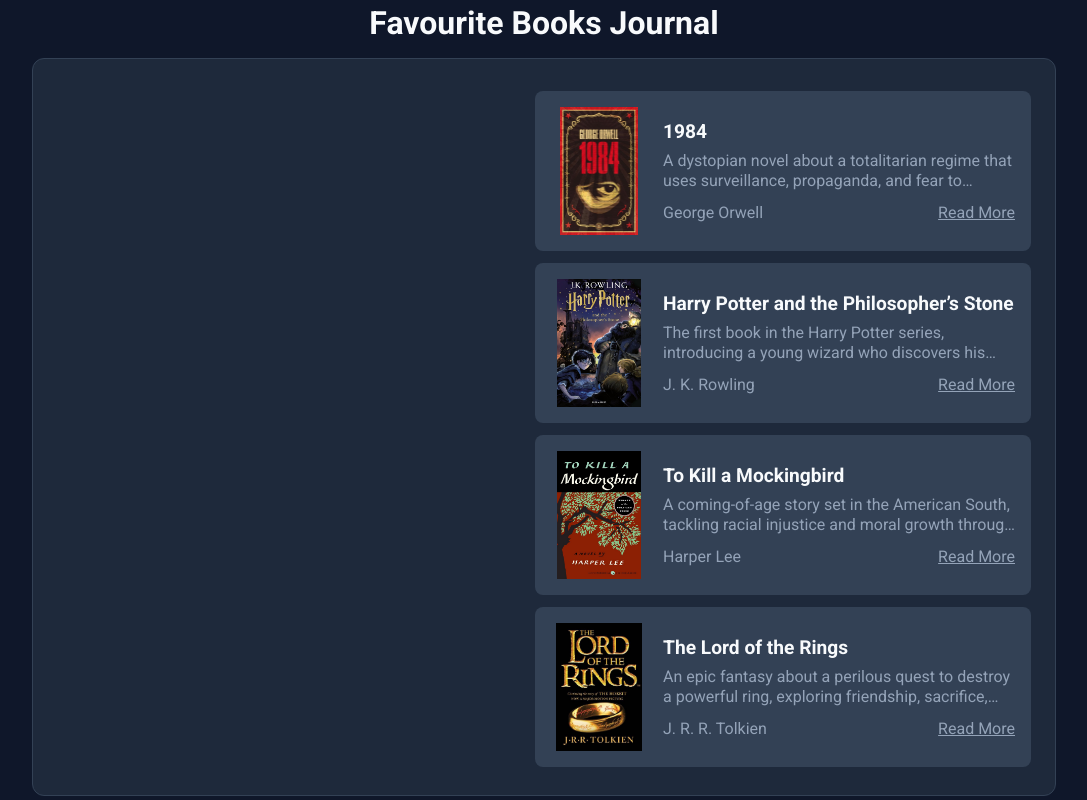
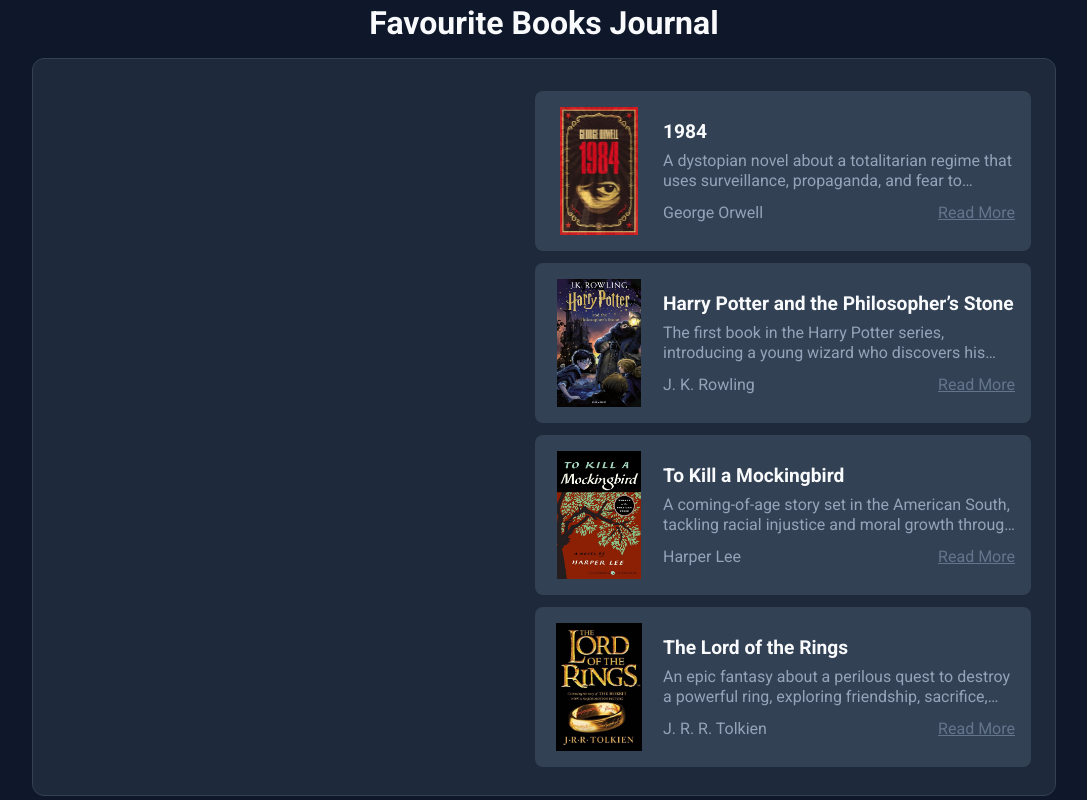
Before and after one commit to lukaslukasm/fav-books-journal, a React (Vite) app: page / in a window 1280 px wide. Shown: the whole page, without its empty margins (96-1183 px from the left). Built offline with nearby package versions, Linux system fonts and the light colour scheme.

Commit message:
make "Read More" on card darker

```diff
--- a/src/components/BookCard/style.scss
+++ b/src/components/BookCard/style.scss
@@ -75,7 +75,7 @@
 
 			.fake-button {
 				text-decoration: underline;
-				color: vars.$color-text-med;
+				color: vars.$color-text-low;
 			}
 		}
 	}
```
